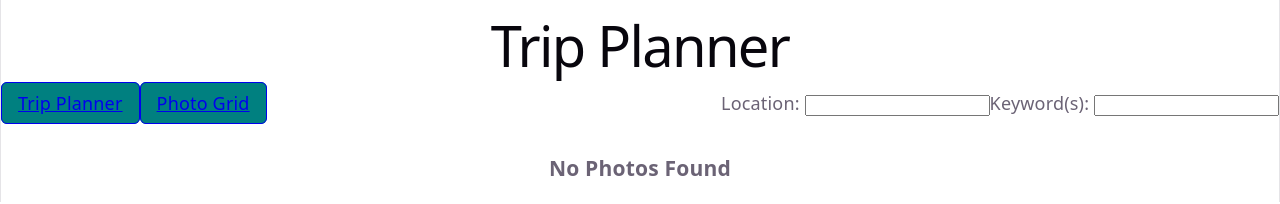
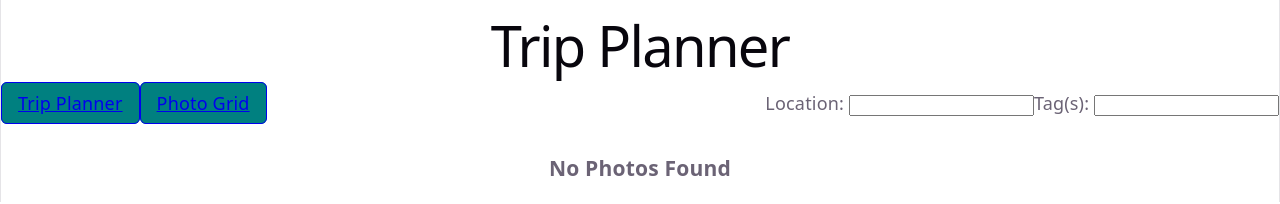
Before and after one commit to Cay97/TripPlanner, a React (Vite) app: page /#/Photo-Grid in a window 1280 px wide. Shown: the top 204 px of the page. Built offline with nearby package versions, Linux system fonts and the light colour scheme.

Commit message:
phrasing

```diff
--- a/src/components/pages/PhotoGrid.jsx
+++ b/src/components/pages/PhotoGrid.jsx
@@ -13,8 +13,8 @@ export default function PhotoGrid(props){
 			<Form>
 				<Form.Label htmlFor="searchLoc">Location: </Form.Label>
 				<Form.Control id="searchLoc"/>
-				<Form.Label htmlFor="searchKeys">Keyword(s): </Form.Label>
-				<Form.Control id="searchKeys"/>
+				<Form.Label htmlFor="searchTags">Tag(s): </Form.Label>
+				<Form.Control id="searchTags"/>
 			</Form>
 		)
 		return () => setAlignNavbar(null)
```
